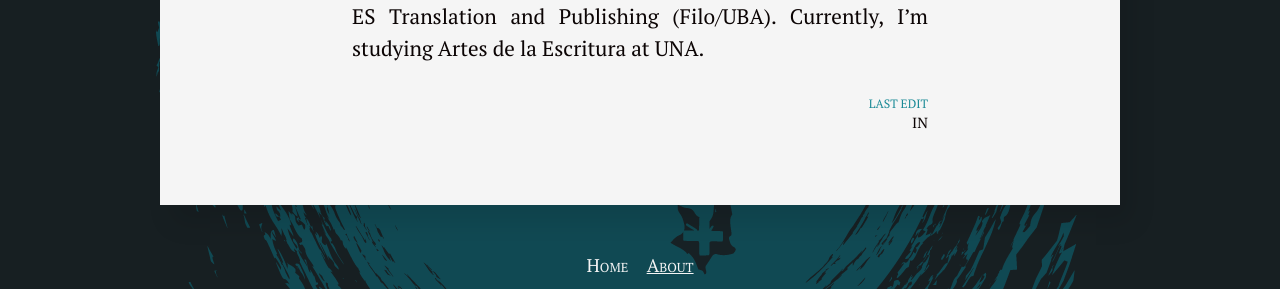
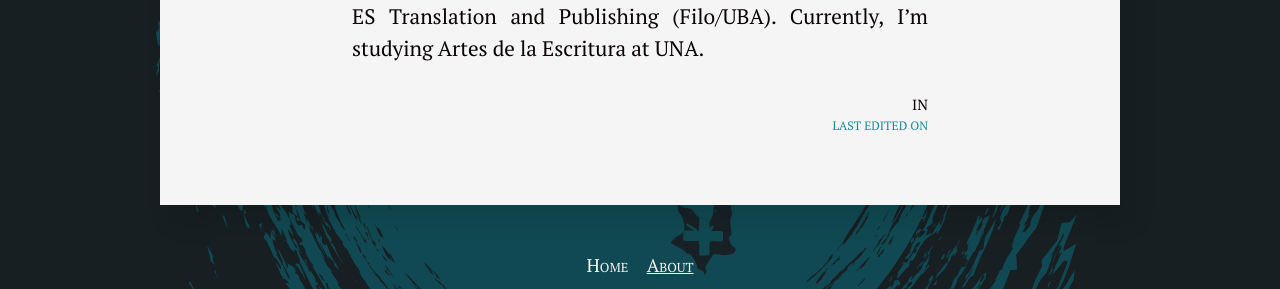
Before and after one commit to silvialohrmann/editorial, a Jekyll site: the page built from about.md, in a window 1280 px wide. Shown: the part 388-677 px from the top of the page. Built offline with Jekyll 4.4.1, drawn with Linux system fonts in a browser that asks for light colours.

Commit message:
Update post.html

```diff
--- a/_layouts/post.html
+++ b/_layouts/post.html
@@ -24,8 +24,7 @@
     {% if page.author %}
       <div itemprop="author">{{ page.author }}</div>
     {% endif %}
-    <time class="post-date dt-published" datetime="{{ page.date | date_to_xmlschema }}" itemprop="datePublished">Last edit {{ page.date | date: "%B %-d, %Y" }}</time>
-    <div class="post-categories">
+        <div class="post-categories">
       <span> In
   {% if post %}
     {% assign categories = post.categories %}
@@ -38,6 +37,7 @@
   {% endfor %}
       </span>
     </div>
+    <time class="post-date dt-published" datetime="{{ page.date | date_to_xmlschema }}" itemprop="datePublished">Last edited on {{ page.date | date: "%B %-d, %Y" }}</time>
   </div>
 
   {% if site.disqus.shortname %}
```
